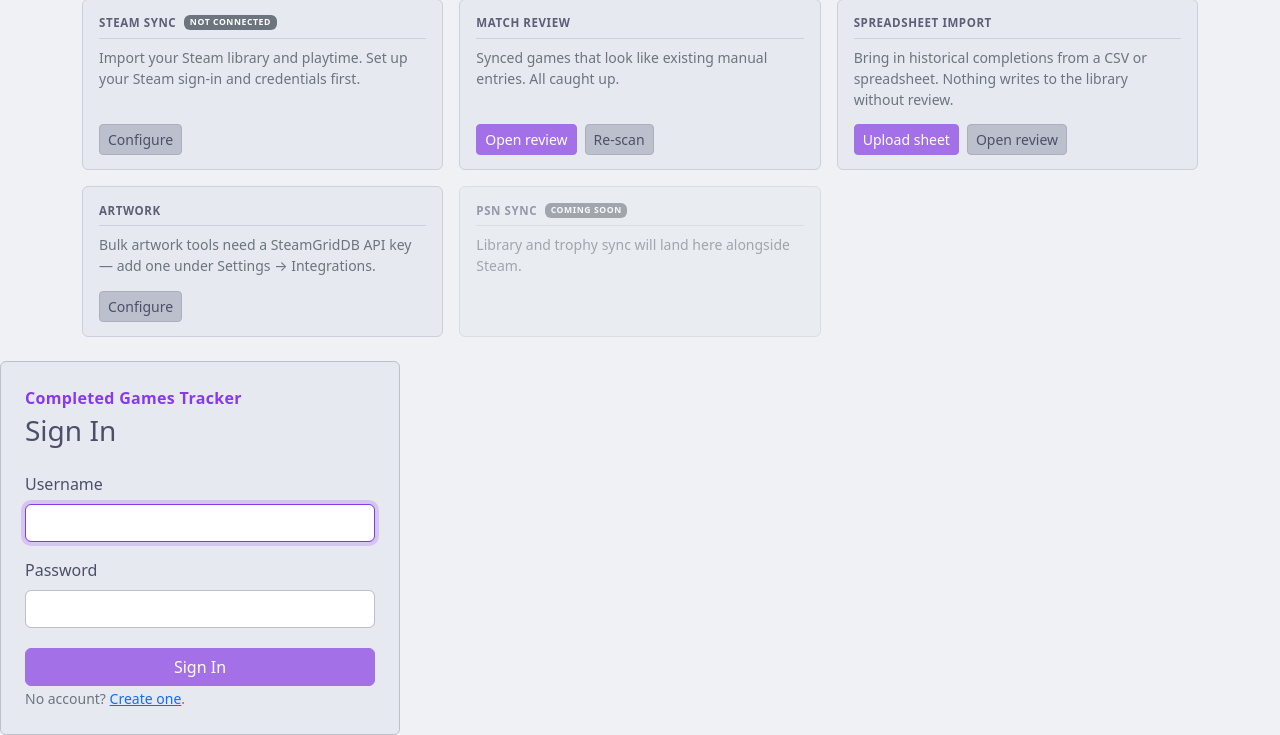
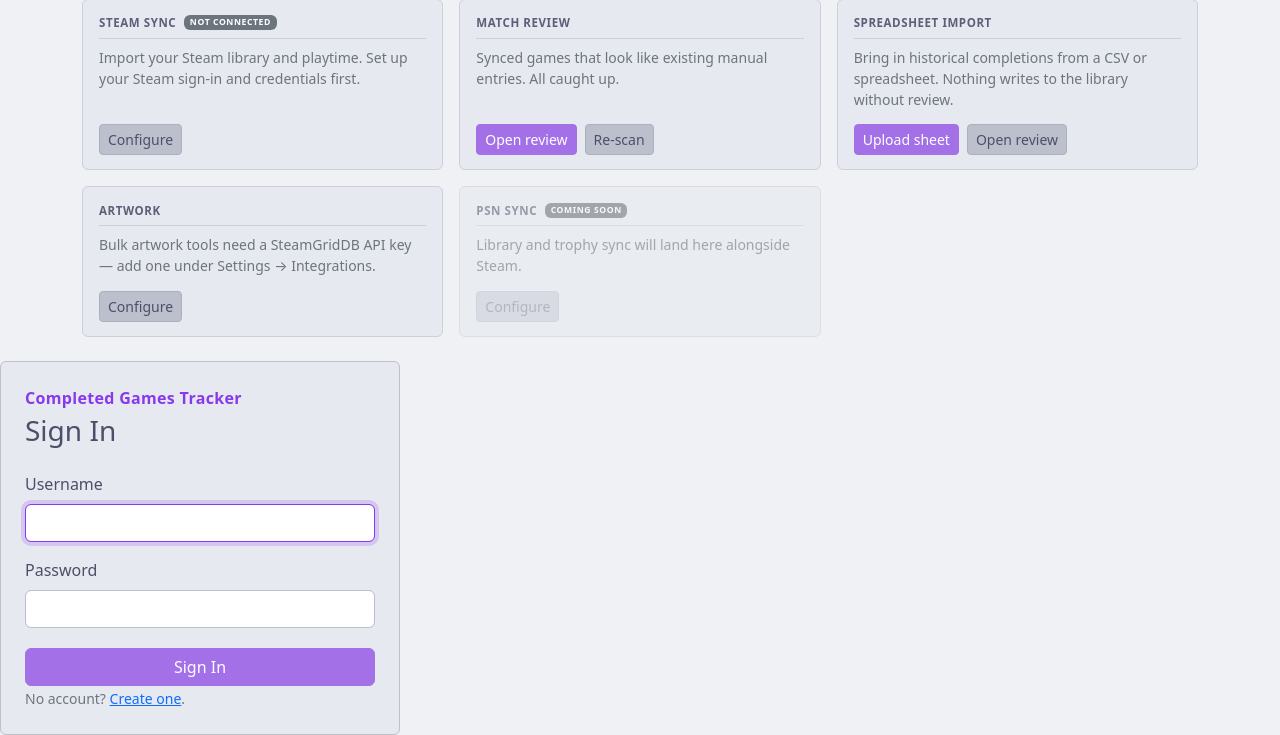
Before and after one commit to barryjj/completed-games-tracker-fastapi, a FastAPI app: template frontend/templates/tools.html in a window 1280 px wide. Shown: the part 131-866 px from the top of the page. Run offline with FastAPI, Linux system fonts and the light colour scheme; the template is opened without the code that fills it, so the values that code supplies are empty; some libraries are stand-ins or nearby versions.

Commit message:
fix: give the PSN placeholder card the standard tool-card skeleton
Missing actions row made the muted PSN tile render as a different shape
than its row neighbors — content clumped at the top, uneven grid. It now
carries the same title/body/actions structure with a disabled Configure
button.

Co-Authored-By: Claude Fable 5 <noreply@anthropic.com>

```diff
--- a/frontend/templates/tools.html
+++ b/frontend/templates/tools.html
@@ -140,6 +140,11 @@
   <div class="cgt-tool-card cgt-tool-card--muted">
     <div class="cgt-tool-card__title">PSN sync <span class="badge bg-secondary">Coming soon</span></div>
     <div class="small text-secondary">Library and trophy sync will land here alongside Steam.</div>
+    {# Same skeleton as the live cards (title/body/actions) so the tile holds
+       the standard shape instead of clumping at the top of the row. #}
+    <div class="cgt-tool-card__actions">
+      <button type="button" class="btn btn-surface btn-sm" disabled>Configure</button>
+    </div>
   </div>
 
 </div>
```
